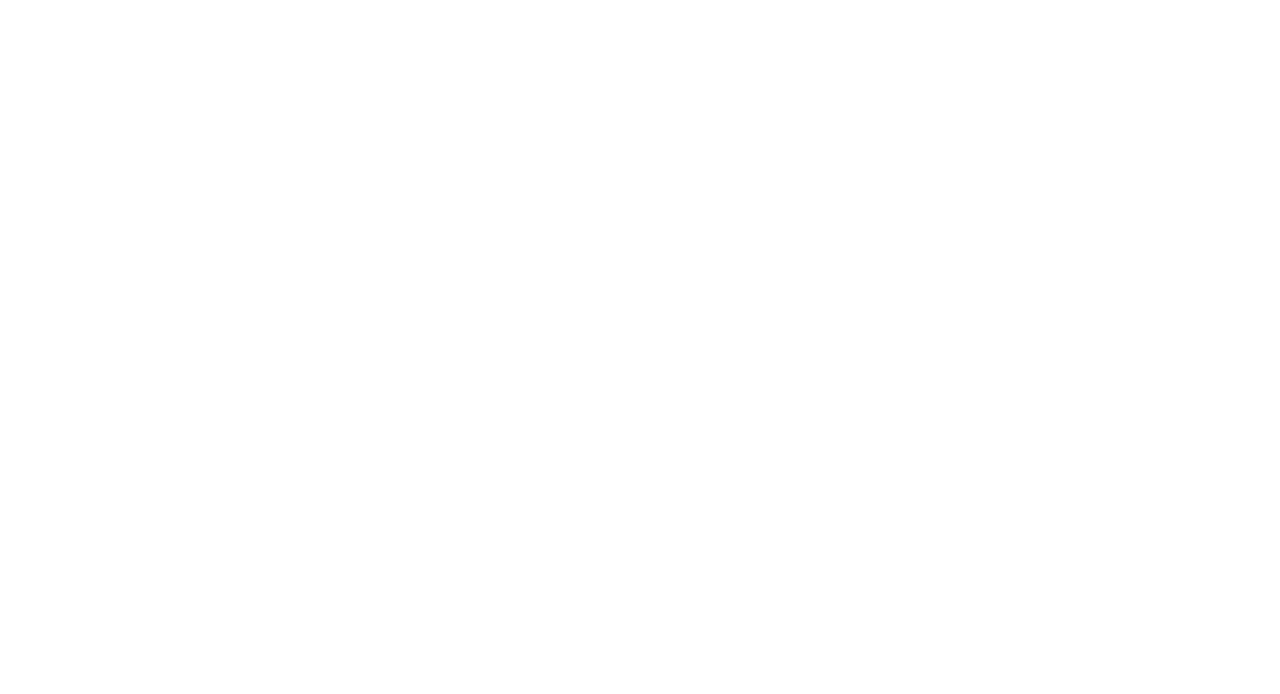
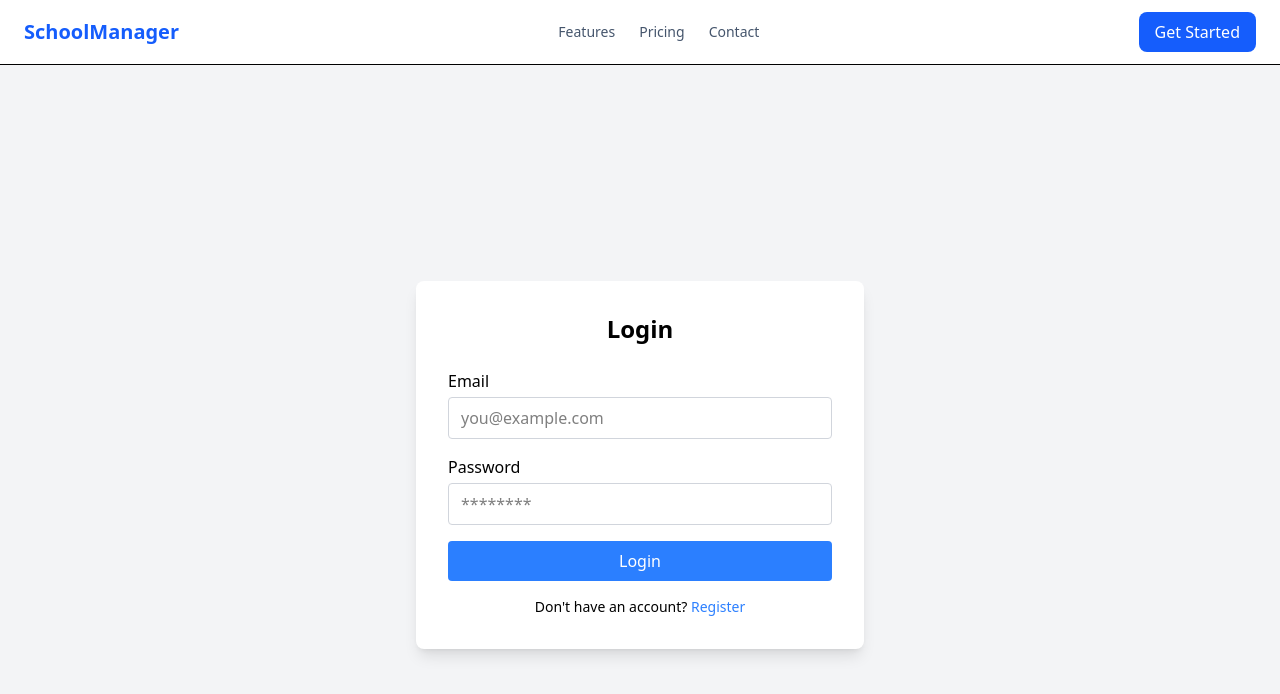
Before and after one commit to mdmokchhedulislam/schoolmanagementsystem, a React (Vite) app: page /login in a window 1280 px wide. Before the commit this address had no page. Shown: the top 694 px of the page. Built offline with nearby package versions, Linux system fonts and the light colour scheme.

Commit message:
added login page

```diff
--- a/src/App.jsx
+++ b/src/App.jsx
@@ -1,6 +1,7 @@
 import React from "react";
 import { Routes, Route } from "react-router-dom";
 import Home from "./pages/Home";
+import Login from "./pages/Login";
 
 
 
@@ -8,6 +9,7 @@ function App() {
   return (
     <Routes>
       <Route path="/" element={<Home />} />
+      <Route path="/login" element={<Login />} />
     </Routes>
   );
 }
--- a/src/main.jsx
+++ b/src/main.jsx
@@ -4,10 +4,12 @@ import { createRoot } from 'react-dom/client'
 import './index.css'
 import App from './App.jsx'
 import { BrowserRouter } from 'react-router-dom'
+import Navbar from './components/Navbar.jsx'
 
 createRoot(document.getElementById('root')).render(
   <StrictMode>
       <BrowserRouter>
+      <Navbar />
       <App />
     </BrowserRouter>
   </StrictMode>,
--- a/src/pages/Home.jsx
+++ b/src/pages/Home.jsx
@@ -4,7 +4,7 @@ import Navbar from "../components/Navbar";
 export default function Home() {
   return (
     <div className="font-sans text-slate-900">
-      <Navbar />
+      {/* <Navbar /> */}
       {/* Hero Section */}
       <section className="bg-slate-50 py-24">
         <div className="max-w-7xl mx-auto px-6 grid lg:grid-cols-2 gap-12 items-center">
--- /dev/null
+++ b/src/pages/Login.jsx
@@ -0,0 +1,57 @@
+import React, { useState } from "react";
+
+const Login = () => {
+  const [email, setEmail] = useState("");
+  const [password, setPassword] = useState("");
+
+  const handleSubmit = (e) => {
+    e.preventDefault();
+    // Handle login logic here
+    console.log("Email:", email, "Password:", password);
+  };
+
+  return (
+    <div className="min-h-screen flex items-center justify-center bg-gray-100">
+      <div className="bg-white p-8 rounded-lg shadow-lg w-full max-w-md">
+        <h2 className="text-2xl font-bold mb-6 text-center">Login</h2>
+        <form onSubmit={handleSubmit} className="space-y-4">
+          <div>
+            <label className="block mb-1 font-medium" htmlFor="email">Email</label>
+            <input
+              type="email"
+              id="email"
+              value={email}
+              onChange={(e) => setEmail(e.target.value)}
+              placeholder="you@example.com"
+              className="w-full border border-gray-300 px-3 py-2 rounded focus:outline-none focus:ring-2 focus:ring-blue-500"
+              required
+            />
+          </div>
+          <div>
+            <label className="block mb-1 font-medium" htmlFor="password">Password</label>
+            <input
+              type="password"
+              id="password"
+              value={password}
+              onChange={(e) => setPassword(e.target.value)}
+              placeholder="********"
+              className="w-full border border-gray-300 px-3 py-2 rounded focus:outline-none focus:ring-2 focus:ring-blue-500"
+              required
+            />
+          </div>
+          <button
+            type="submit"
+            className="w-full bg-blue-500 text-white py-2 rounded hover:bg-blue-600 transition"
+          >
+            Login
+          </button>
+        </form>
+        <p className="mt-4 text-center text-sm">
+          Don't have an account? <a href="/register" className="text-blue-500 hover:underline">Register</a>
+        </p>
+      </div>
+    </div>
+  );
+};
+
+export default Login;
```
